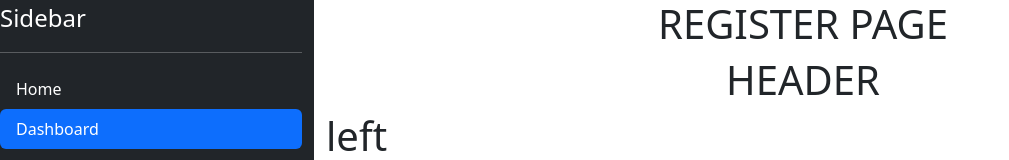
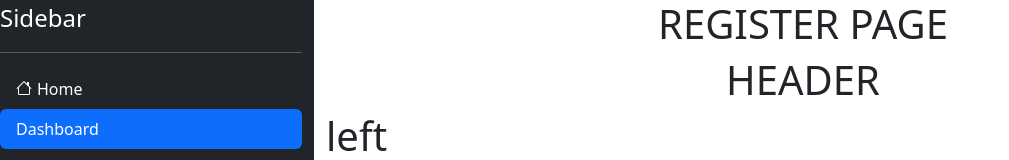
Before and after one commit to pablio1/ITELECT4, a React (Create React App) app: page /products in a window 1280 px wide. Shown: the top 160 px of the page, without its empty margins (0-1009 px from the left). Built offline with nearby package versions, Linux system fonts and the light colour scheme.

Commit message:
8th attemp icons embeded

```diff
--- a/src/pages/main/index.js
+++ b/src/pages/main/index.js
@@ -32,7 +32,9 @@
                     <li class="nav-item">
                         <Link to="/home" onClick={() => this.handleClickSidebar('Home')}Link style={{color:'inherit',textDecoration:'inherit'}}>
                             <div class={this.state.activePage === 'Home' ? "nav-link active" : "text-white nav-link" } aria-current="page">
-                            Home
+                            <svg xmlns="http://www.w3.org/2000/svg" width="16" height="16" fill="currentColor" class="bi bi-house" viewBox="0 0 16 16" style={{marginRight: '5px', marginBottom:'5px'}}>
+  <path d="M8.707 1.5a1 1 0 0 0-1.414 0L.646 8.146a.5.5 0 0 0 .708.708L2 8.207V13.5A1.5 1.5 0 0 0 3.5 15h9a1.5 1.5 0 0 0 1.5-1.5V8.207l.646.647a.5.5 0 0 0 .708-.708L13 5.793V2.5a.5.5 0 0 0-.5-.5h-1a.5.5 0 0 0-.5.5v1.293L8.707 1.5ZM13 7.207V13.5a.5.5 0 0 1-.5.5h-9a.5.5 0 0 1-.5-.5V7.207l5-5 5 5Z"/>
+</svg>Home
                             </div>
                         </Link>
                     </li>
```
